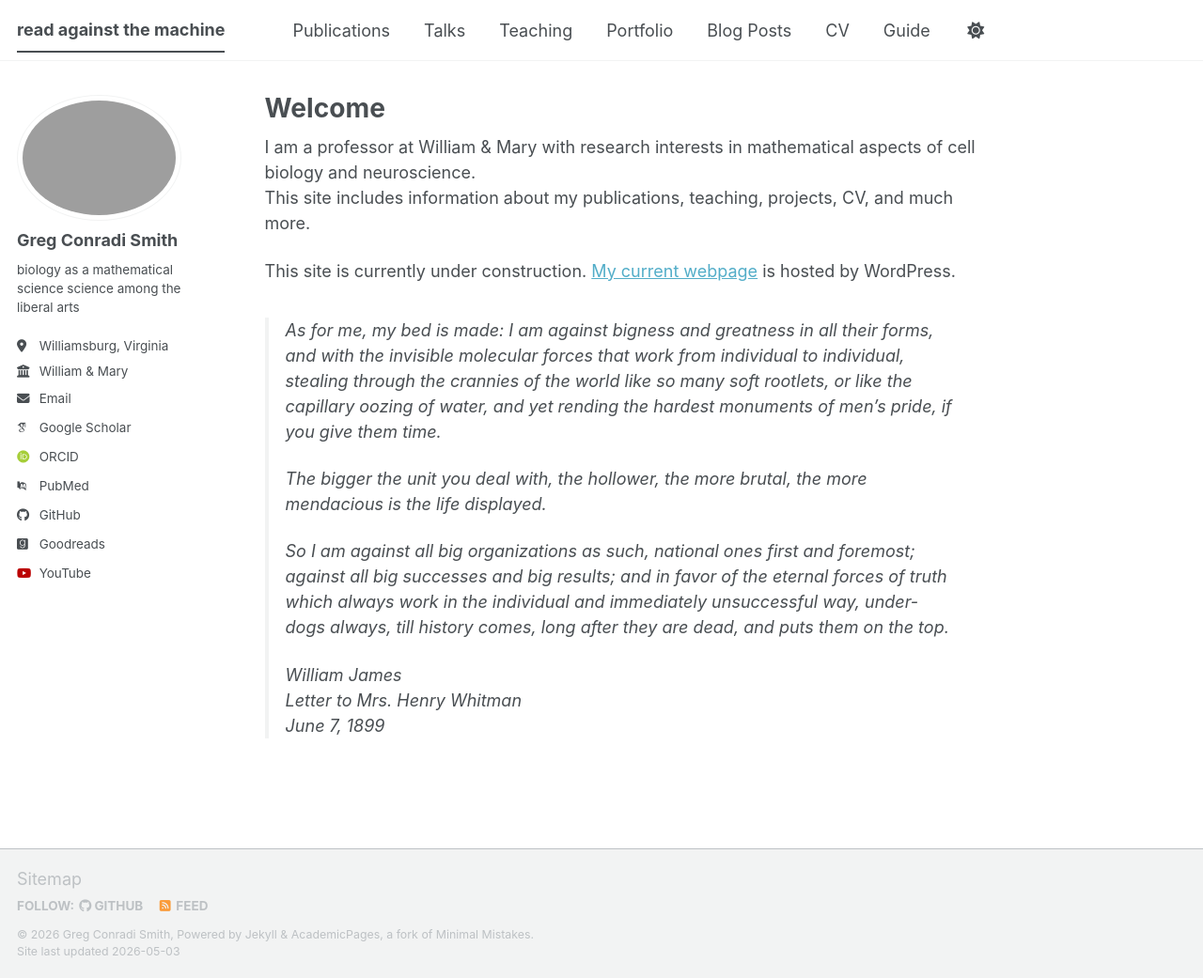
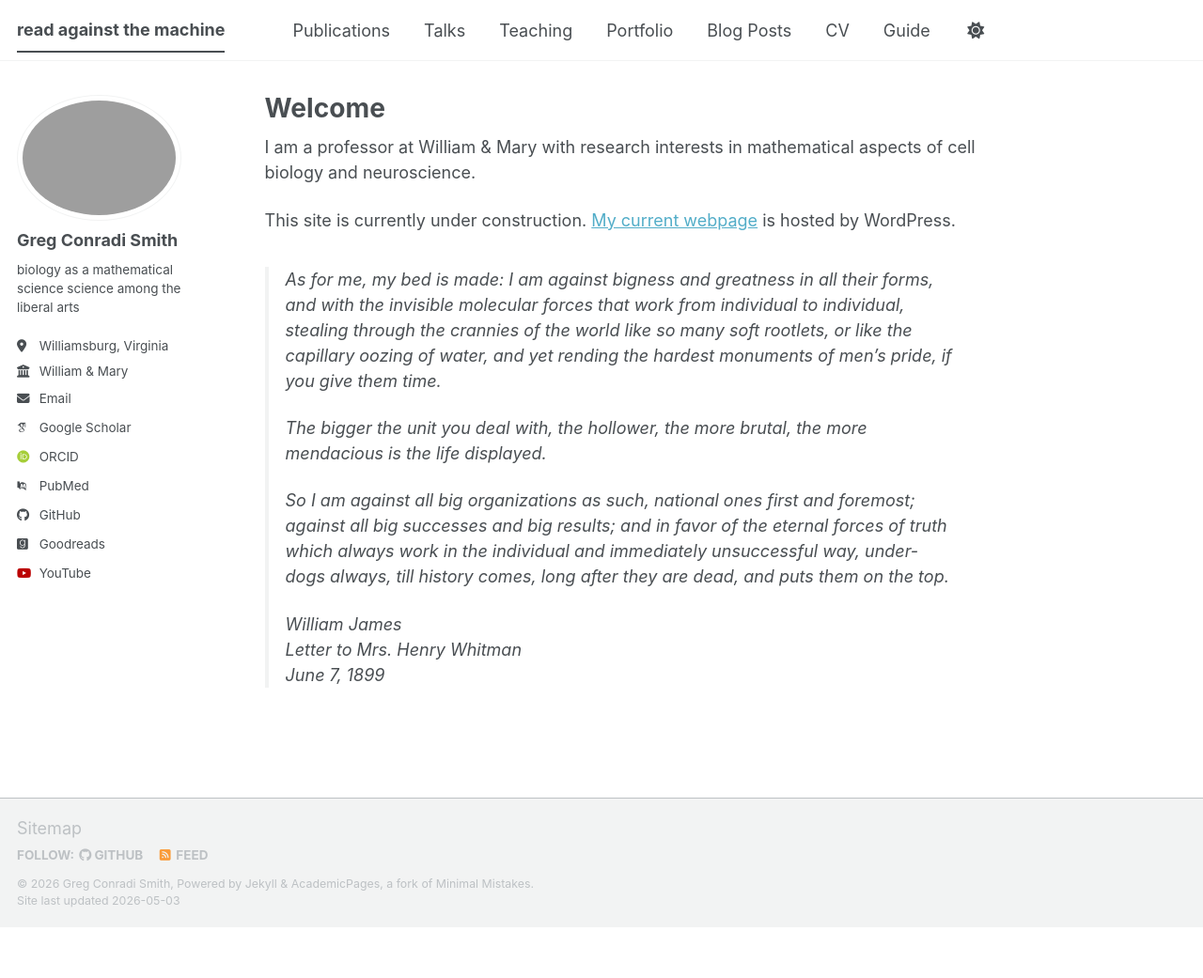
Before and after one commit to gregconradismith/gregconradismith.github.io, a Jekyll site: the page built from _pages/about.md, in a window 1280 px wide and 1041 px high. Shown: the whole window at 94% size. Built offline with Jekyll 4.4.1, drawn with Linux system fonts in a browser that asks for light colours; some web fonts are replaced; a script bundle is joined from its source files by our own code; library files that are not in the unit come from our copies.

Commit message:
Update about page content and formatting
Removed a sentence about site content and adjusted formatting.

```diff
--- a/_pages/about.md
+++ b/_pages/about.md
@@ -8,9 +8,8 @@ redirect_from:
 ---
 
 I am a professor at William & Mary with research interests in mathematical aspects of cell biology and neuroscience.
-This site includes information about my publications, teaching, projects, CV, and much more.
 
-This site is currently under construction.   [My current webpage](https://gregconradismith.wordpress.com) is hosted by WordPress.
+This site is currently under construction. [My current webpage](https://gregconradismith.wordpress.com) is hosted by WordPress.
 
 > As for me, my bed is made:  I am against bigness and greatness in all their forms, and with the invisible molecular forces that work from individual to individual, stealing through the crannies of the world like so many soft rootlets, or like the capillary oozing of water, and yet rending the hardest monuments of men’s pride, if you give them time.
 >
```
